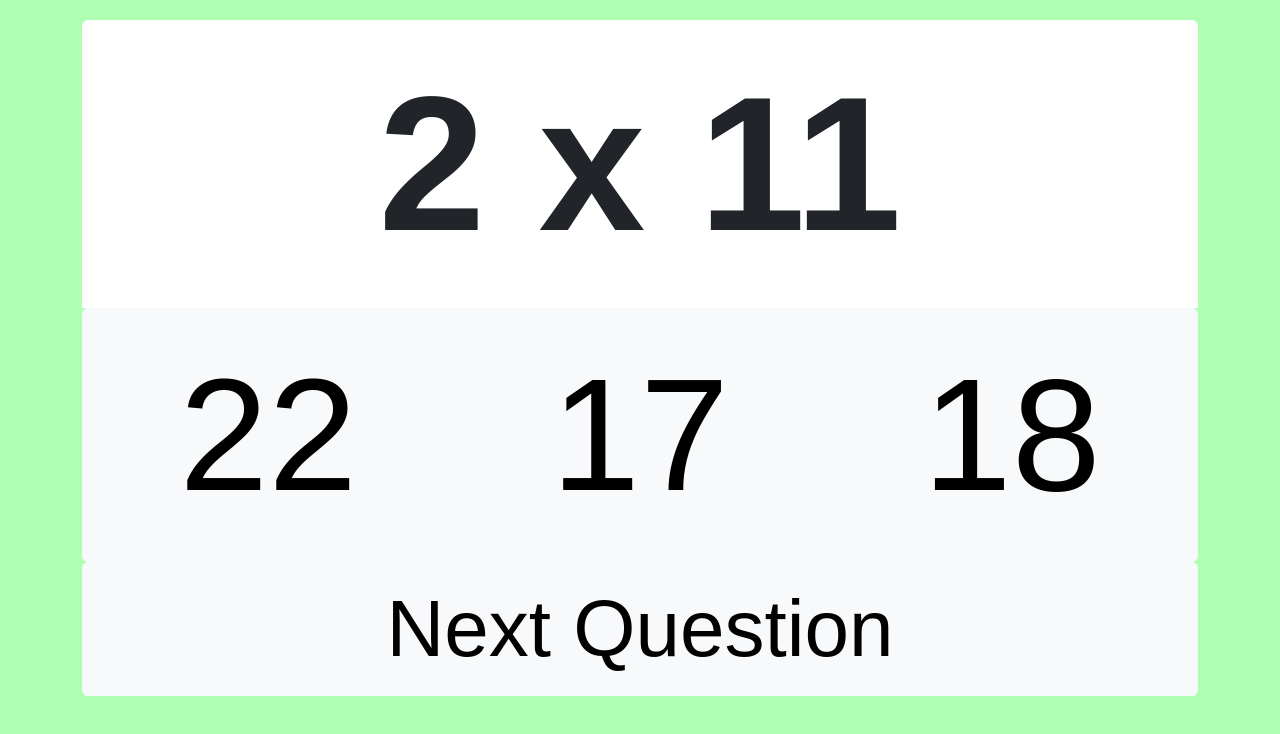
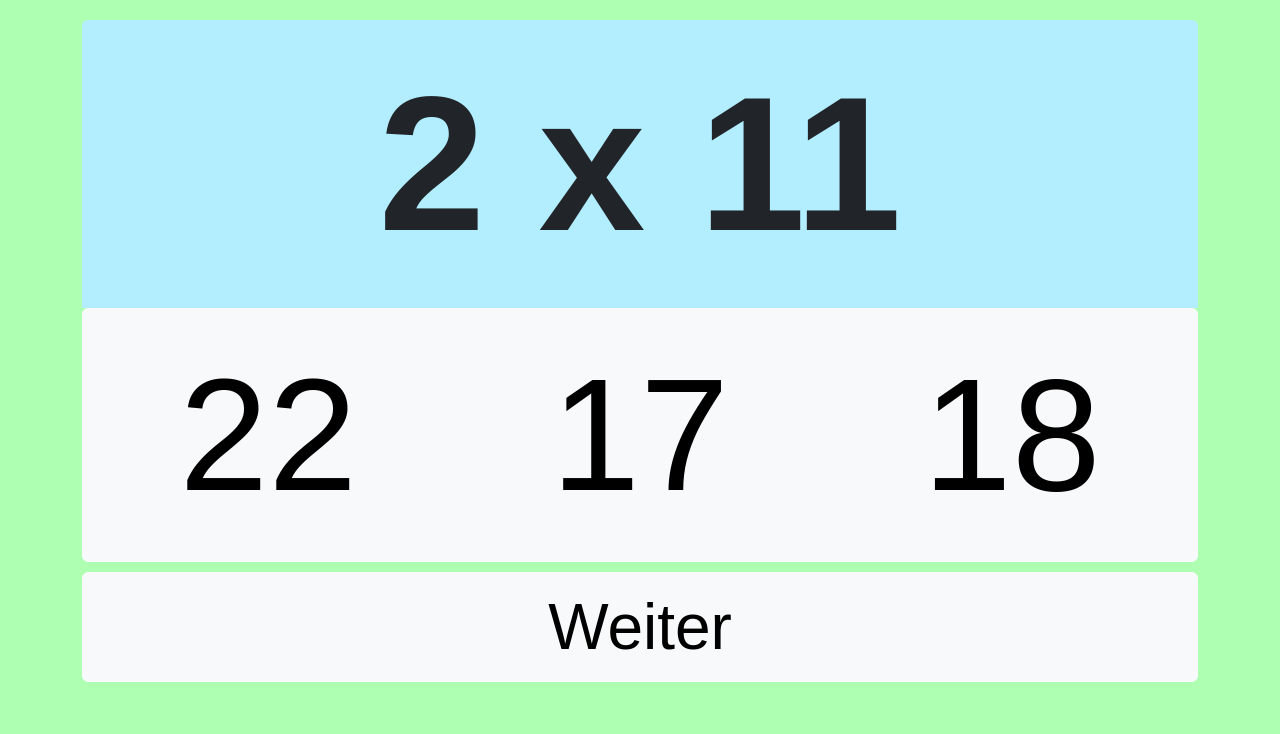
Before and after one commit to Arafloh/arafloh.github.io, a plain HTML site: page index.html in a window 1280 px wide. Drawn offline with nearby package versions, Linux system fonts and the light colour scheme.

Commit message:
Update index.html

```diff
--- a/index.html
+++ b/index.html
@@ -12,7 +12,7 @@
 <body>
     <div class="container text-center" style="margin: auto; margin-top: 20px;">
         <div class="row">
-            <div class="col"><div id="problem" class="rounded-top" style="font-size: 12rem; font-weight: 900; background-color: rgb(255, 255, 255);"></div></div>
+            <div class="col"><div id="problem" class="rounded-top" style="font-size: 12rem; font-weight: 900; background-color: rgb(178, 238, 255);"></div></div>
         </div>
         <div class="row" id="options">
             <div class="btn-group" role="group">
@@ -22,7 +22,7 @@
             </div>
         </div>
         <div class="row">
-            <div class="col"><button class="btn btn-light w-100" style="font-size: 5rem;" onclick="generateNewProblem()">Next Question</button></div>
+            <div class="col"><button class="btn btn-light w-100" style="font-size: 4rem; margin-top: 10px;" onclick="generateNewProblem()">Weiter</button></div>
         </div>
     </div>
 
```
